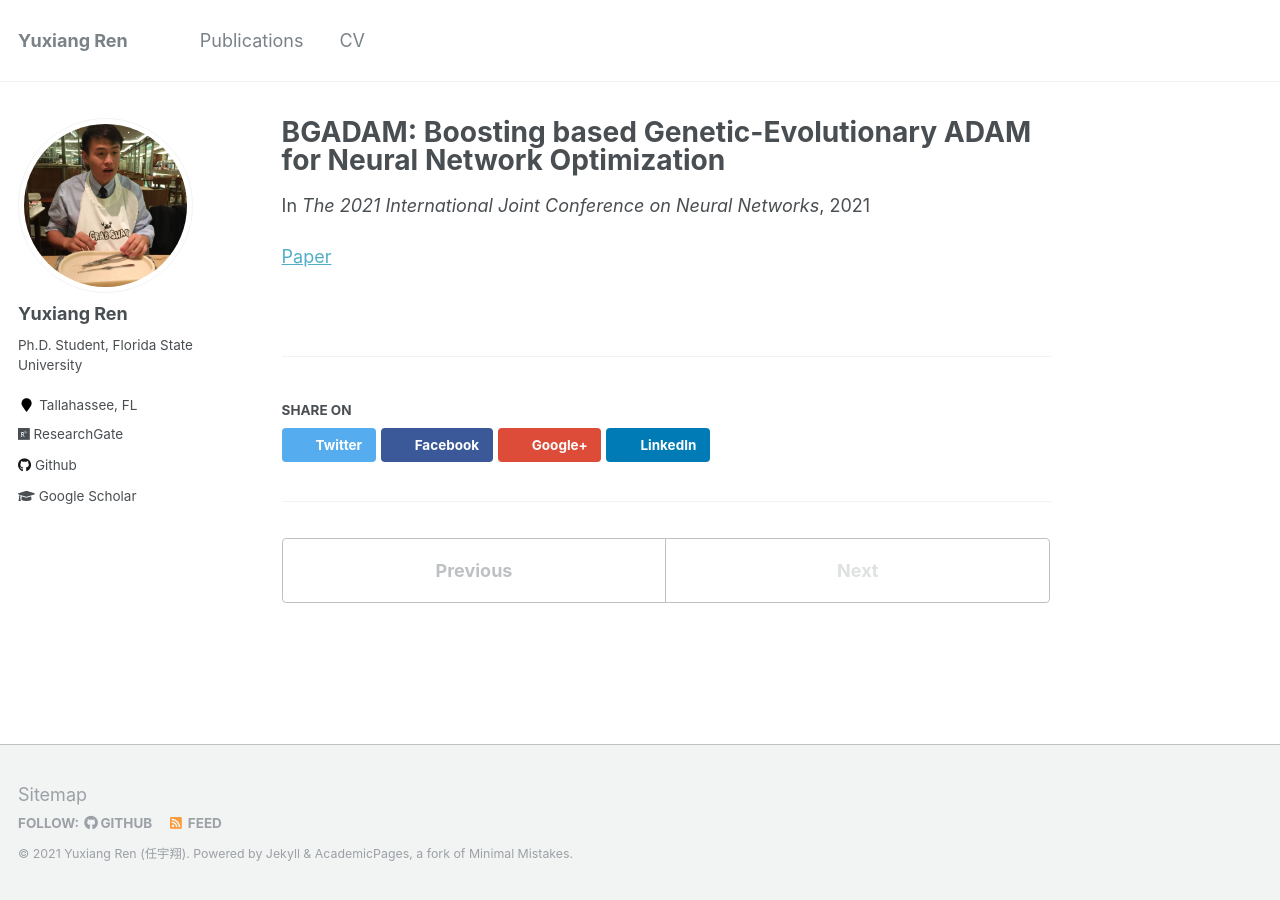
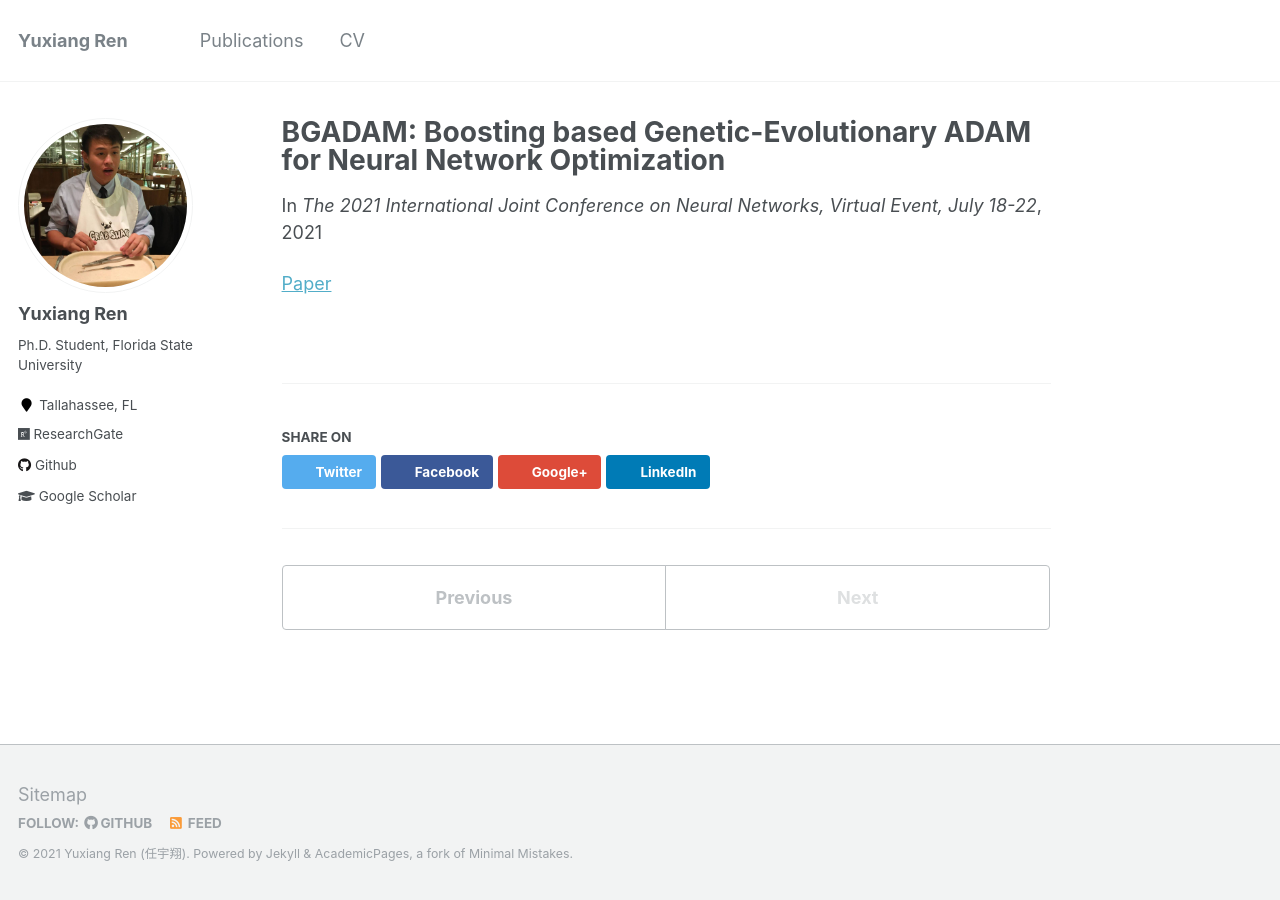
Before and after one commit to YuxiangRen/YuxiangRen.github.io, a Jekyll site: the page built from _publications/2021-ijcnn-bgadam.md, in a window 1280 px wide. Built offline with Jekyll 4.4.1, drawn with Linux system fonts in a browser that asks for light colours.

Commit message:
2020-04-10

```diff
--- a/_publications/2021-ijcnn-bgadam.md
+++ b/_publications/2021-ijcnn-bgadam.md
@@ -4,6 +4,6 @@ collection: publications
 permalink: /publication/2021-ijcnn-bgadam
 excerpt: 'Jiyang Bai, Yuxiang Ren and Jiawei Zhang'
 date: 2021-04-01
-venue: 'The 2021 International Joint Conference on Neural Networks'
+venue: 'The 2021 International Joint Conference on Neural Networks, Virtual Event, July 18-22'
 ---
 [Paper](http://yuxiangren.github.io/files/bgadam2021.pdf)
```
